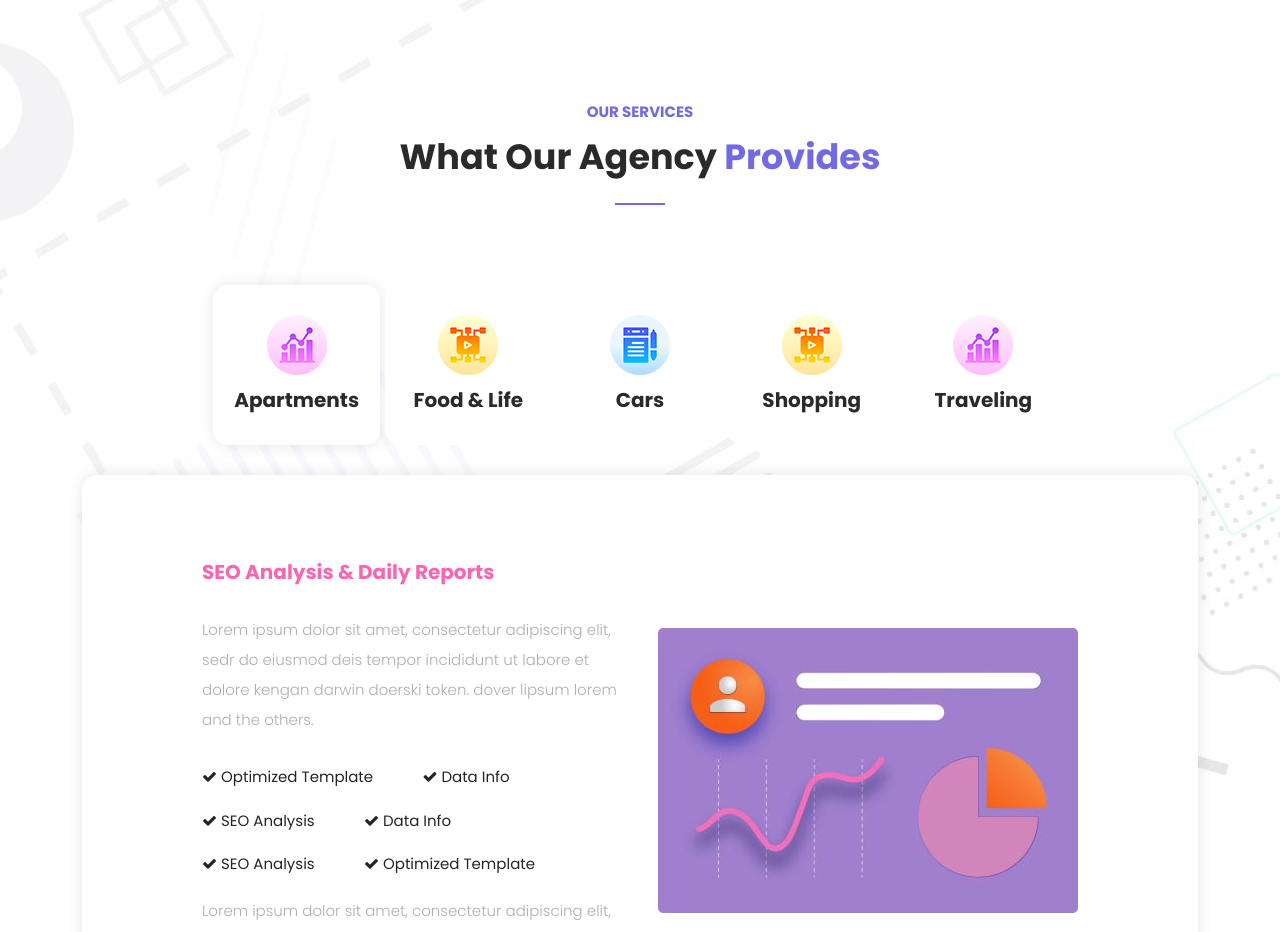
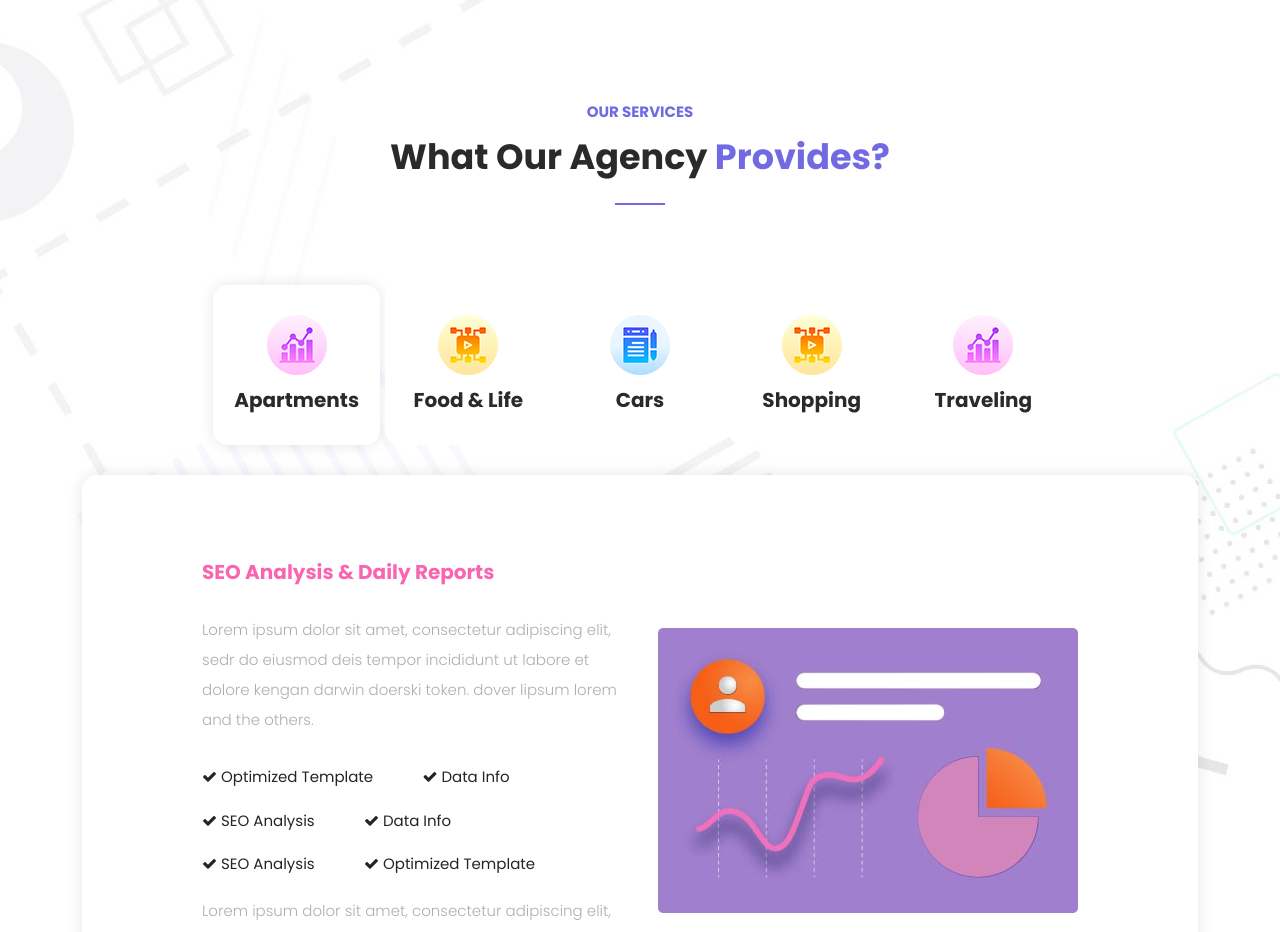
Before and after one commit to chinmaybora/web.github.io, a plain HTML site: page index.html in a window 1280 px wide. Shown: the part 1620-2552 px from the top of the page. Drawn offline with Linux system fonts and the light colour scheme.

Commit message:
Update index.html

```diff
--- a/index.html
+++ b/index.html
@@ -217,7 +217,7 @@
         <div class="col-lg-12">
           <div class="section-heading  wow fadeInDown" data-wow-duration="1s" data-wow-delay="0.5s">
             <h6>Our Services</h6>
-            <h4>What Our Agency <em>Provides</em></h4>
+            <h4>What Our Agency <em>Provides?</em></h4>
             <div class="line-dec"></div>
           </div>
         </div>
```
